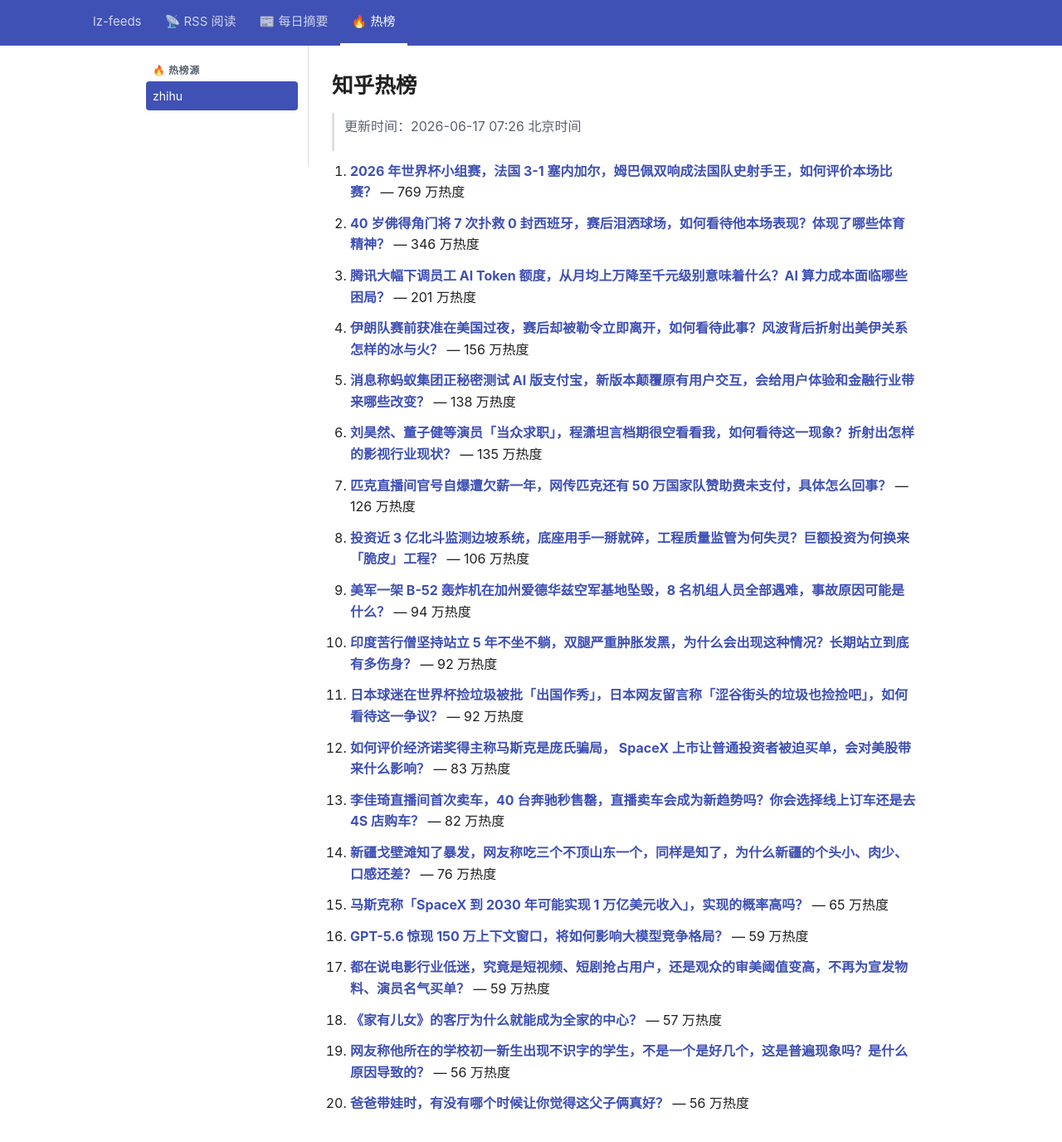
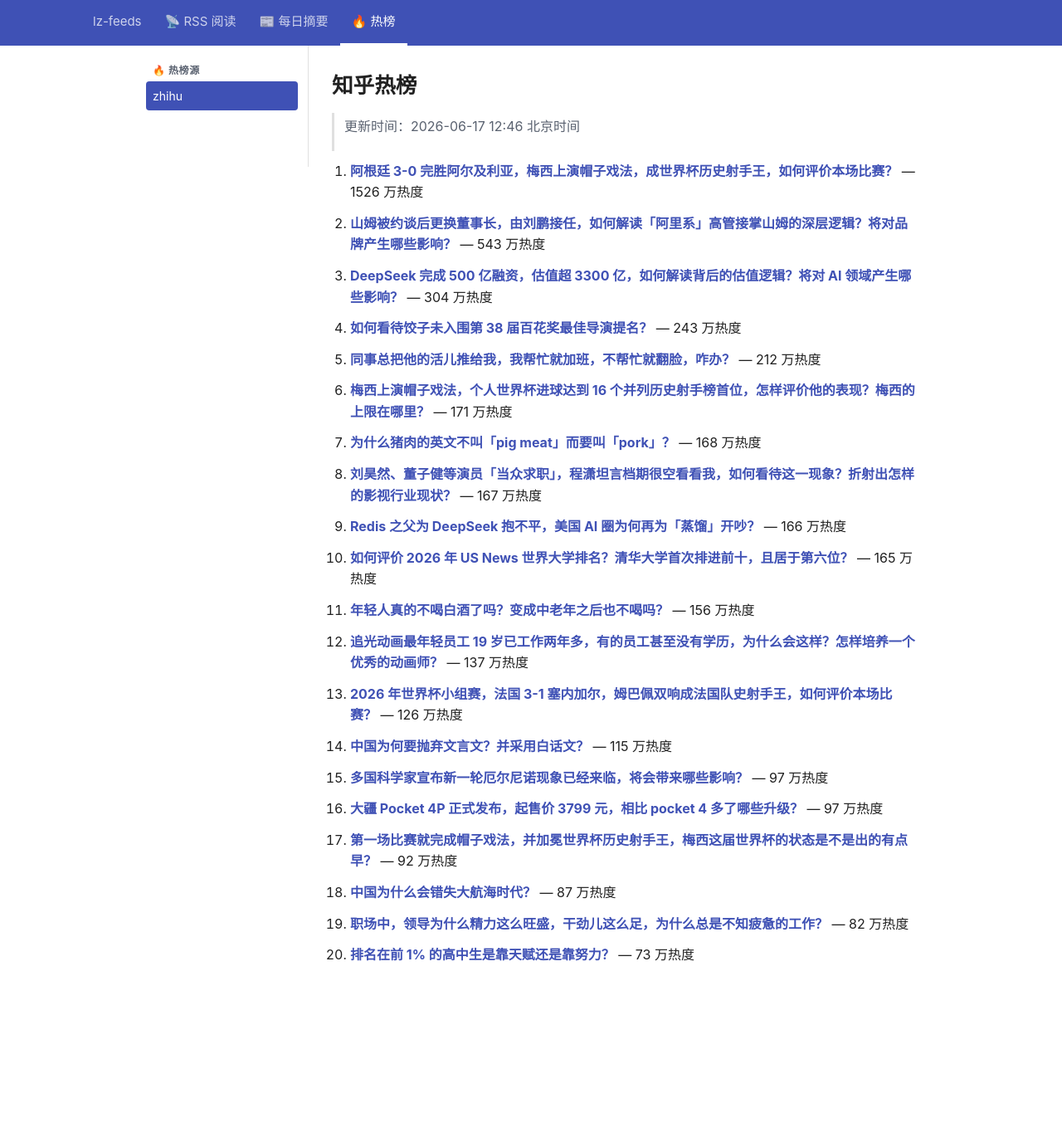
Before and after one commit to lizhang0101/lz-feeds, a Jekyll site: the page built from _hotlist/zhihu.md, in a window 1280 px wide and 1400 px high. Shown: the top 1376 px of the window at 83% size. Built offline with Jekyll 4.4.1, drawn with Linux system fonts in a browser that asks for light colours.

Commit message:
hotlist: 2026-06-17T04:46Z

```diff
--- a/_hotlist/zhihu.md
+++ b/_hotlist/zhihu.md
@@ -1,48 +1,48 @@
 ---
-updated: 2026-06-17 07:26 北京时间
+updated: 2026-06-17 12:46 北京时间
 count: 20
 ---
 
 # 知乎热榜
 
-> 更新时间：2026-06-17 07:26 北京时间
+> 更新时间：2026-06-17 12:46 北京时间
 
-1. **[2026 年世界杯小组赛，法国 3-1 塞内加尔，姆巴佩双响成法国队史射手王，如何评价本场比赛？](https://www.zhihu.com/question/2050225721503475331)** — 769 万热度
+1. **[阿根廷 3-0 完胜阿尔及利亚，梅西上演帽子戏法，成世界杯历史射手王，如何评价本场比赛？](https://www.zhihu.com/question/2050226064647877593)** — 1526 万热度
 
-2. **[40 岁佛得角门将 7 次扑救 0 封西班牙，赛后泪洒球场，如何看待他本场表现？体现了哪些体育精神？](https://www.zhihu.com/question/2050117326687527724)** — 346 万热度
+2. **[山姆被约谈后更换董事长，由刘鹏接任，如何解读「阿里系」高管接掌山姆的深层逻辑？将对品牌产生哪些影响？](https://www.zhihu.com/question/2050339845675771147)** — 543 万热度
 
-3. **[腾讯大幅下调员工 AI Token 额度，从月均上万降至千元级别意味着什么？AI 算力成本面临哪些困局？](https://www.zhihu.com/question/2050239948306092201)** — 201 万热度
+3. **[DeepSeek 完成 500 亿融资，估值超 3300 亿，如何解读背后的估值逻辑？将对 AI 领域产生哪些影响？](https://www.zhihu.com/question/2050261467174101567)** — 304 万热度
 
-4. **[伊朗队赛前获准在美国过夜，赛后却被勒令立即离开，如何看待此事？风波背后折射出美伊关系怎样的冰与火？](https://www.zhihu.com/question/2050229682415613269)** — 156 万热度
+4. **[如何看待饺子未入围第 38 届百花奖最佳导演提名？](https://www.zhihu.com/question/2050223021688874835)** — 243 万热度
 
-5. **[消息称蚂蚁集团正秘密测试 AI 版支付宝，新版本颠覆原有用户交互，会给用户体验和金融行业带来哪些改变？](https://www.zhihu.com/question/2049548864626202351)** — 138 万热度
+5. **[同事总把他的活儿推给我，我帮忙就加班，不帮忙就翻脸，咋办？](https://www.zhihu.com/question/1888722651511502624)** — 212 万热度
 
-6. **[刘昊然、董子健等演员「当众求职」，程潇坦言档期很空看看我，如何看待这一现象？折射出怎样的影视行业现状？](https://www.zhihu.com/question/2049828429411739036)** — 135 万热度
+6. **[梅西上演帽子戏法，个人世界杯进球达到 16 个并列历史射手榜首位，怎样评价他的表现？梅西的上限在哪里？](https://www.zhihu.com/question/2050535259288986485)** — 171 万热度
 
-7. **[匹克直播间官号自爆遭欠薪一年，网传匹克还有 50 万国家队赞助费未支付，具体怎么回事？](https://www.zhihu.com/question/2050151122652722811)** — 126 万热度
+7. **[为什么猪肉的英文不叫「pig meat」而要叫「pork」？](https://www.zhihu.com/question/630798091)** — 168 万热度
 
-8. **[投资近 3 亿北斗监测边坡系统，底座用手一掰就碎，工程质量监管为何失灵？巨额投资为何换来「脆皮」工程？](https://www.zhihu.com/question/2049801744209686933)** — 106 万热度
+8. **[刘昊然、董子健等演员「当众求职」，程潇坦言档期很空看看我，如何看待这一现象？折射出怎样的影视行业现状？](https://www.zhihu.com/question/2049828429411739036)** — 167 万热度
 
-9. **[美军一架 B-52 轰炸机在加州爱德华兹空军基地坠毁，8 名机组人员全部遇难，事故原因可能是什么？](https://www.zhihu.com/question/2050069303643449337)** — 94 万热度
+9. **[Redis 之父为 DeepSeek 抱不平，美国 AI 圈为何再为「蒸馏」开吵？](https://www.zhihu.com/question/2050271442697188542)** — 166 万热度
 
-10. **[印度苦行僧坚持站立 5 年不坐不躺，双腿严重肿胀发黑，为什么会出现这种情况？长期站立到底有多伤身？](https://www.zhihu.com/question/2049871712112440939)** — 92 万热度
+10. **[如何评价 2026 年 US News 世界大学排名？清华大学首次排进前十，且居于第六位？](https://www.zhihu.com/question/2050341265254961880)** — 165 万热度
 
-11. **[日本球迷在世界杯捡垃圾被批「出国作秀」，日本网友留言称「涩谷街头的垃圾也捡捡吧」，如何看待这一争议？](https://www.zhihu.com/question/2050170338340873126)** — 92 万热度
+11. **[年轻人真的不喝白酒了吗？变成中老年之后也不喝吗？](https://www.zhihu.com/question/2050156665542894595)** — 156 万热度
 
-12. **[如何评价经济诺奖得主称马斯克是庞氏骗局， SpaceX 上市让普通投资者被迫买单，会对美股带来什么影响？](https://www.zhihu.com/question/2049776018660103123)** — 83 万热度
+12. **[追光动画最年轻员工 19 岁已工作两年多，有的员工甚至没有学历，为什么会这样？怎样培养一个优秀的动画师？](https://www.zhihu.com/question/2049526477582852875)** — 137 万热度
 
-13. **[李佳琦直播间首次卖车，40 台奔驰秒售罄，直播卖车会成为新趋势吗？你会选择线上订车还是去 4S 店购车？](https://www.zhihu.com/question/2048363192439646181)** — 82 万热度
+13. **[2026 年世界杯小组赛，法国 3-1 塞内加尔，姆巴佩双响成法国队史射手王，如何评价本场比赛？](https://www.zhihu.com/question/2050225721503475331)** — 126 万热度
 
-14. **[新疆戈壁滩知了暴发，网友称吃三个不顶山东一个，同样是知了，为什么新疆的个头小、肉少、口感还差？](https://www.zhihu.com/question/2048445327317758278)** — 76 万热度
+14. **[中国为何要抛弃文言文？并采用白话文？](https://www.zhihu.com/question/57199069)** — 115 万热度
 
-15. **[马斯克称「SpaceX 到 2030 年可能实现 1 万亿美元收入」，实现的概率高吗？](https://www.zhihu.com/question/2050153770697188554)** — 65 万热度
+15. **[多国科学家宣布新一轮厄尔尼诺现象已经来临，将会带来哪些影响？](https://www.zhihu.com/question/2049916028071535183)** — 97 万热度
 
-16. **[GPT-5.6 惊现 150 万上下文窗口，将如何影响大模型竞争格局？](https://www.zhihu.com/question/2042539496676352614)** — 59 万热度
+16. **[大疆 Pocket 4P 正式发布，起售价 3799 元，相比 pocket 4 多了哪些升级？](https://www.zhihu.com/question/2049562047277265201)** — 97 万热度
 
-17. **[都在说电影行业低迷，究竟是短视频、短剧抢占用户，还是观众的审美阈值变高，不再为宣发物料、演员名气买单？](https://www.zhihu.com/question/2049483220899426511)** — 59 万热度
+17. **[第一场比赛就完成帽子戏法，并加冕世界杯历史射手王，梅西这届世界杯的状态是不是出的有点早？](https://www.zhihu.com/question/2050529457304069127)** — 92 万热度
 
-18. **[《家有儿女》的客厅为什么就能成为全家的中心？](https://www.zhihu.com/question/2045195707540301705)** — 57 万热度
+18. **[中国为什么会错失大航海时代？](https://www.zhihu.com/question/2039390218827083852)** — 87 万热度
 
-19. **[网友称他所在的学校初一新生出现不识字的学生，不是一个是好几个，这是普遍现象吗？是什么原因导致的？](https://www.zhihu.com/question/2047393911371567676)** — 56 万热度
+19. **[职场中，领导为什么精力这么旺盛，干劲儿这么足，为什么总是不知疲惫的工作？](https://www.zhihu.com/question/5308703558)** — 82 万热度
 
-20. **[爸爸带娃时，有没有哪个时候让你觉得这父子俩真好？](https://www.zhihu.com/question/2045869287546557055)** — 56 万热度
+20. **[排名在前 1% 的高中生是靠天赋还是靠努力？](https://www.zhihu.com/question/22164041)** — 73 万热度
```
